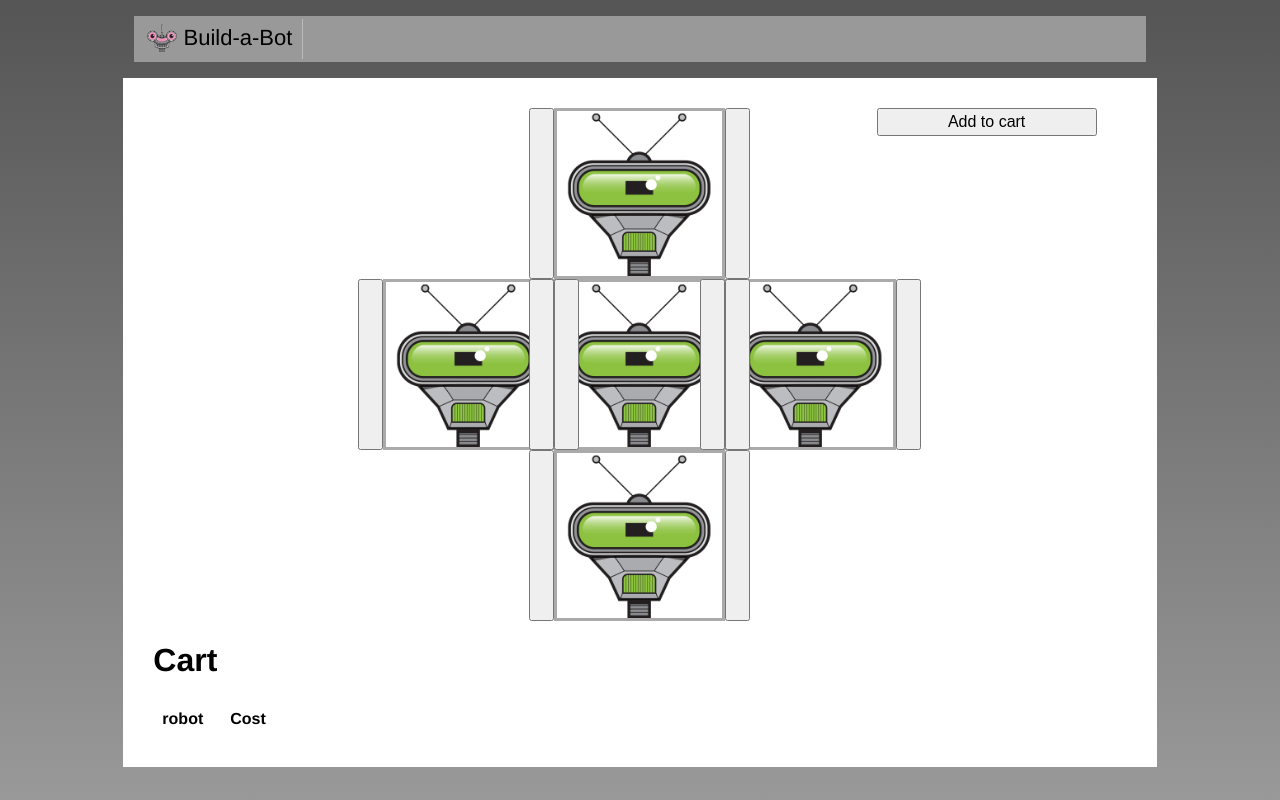
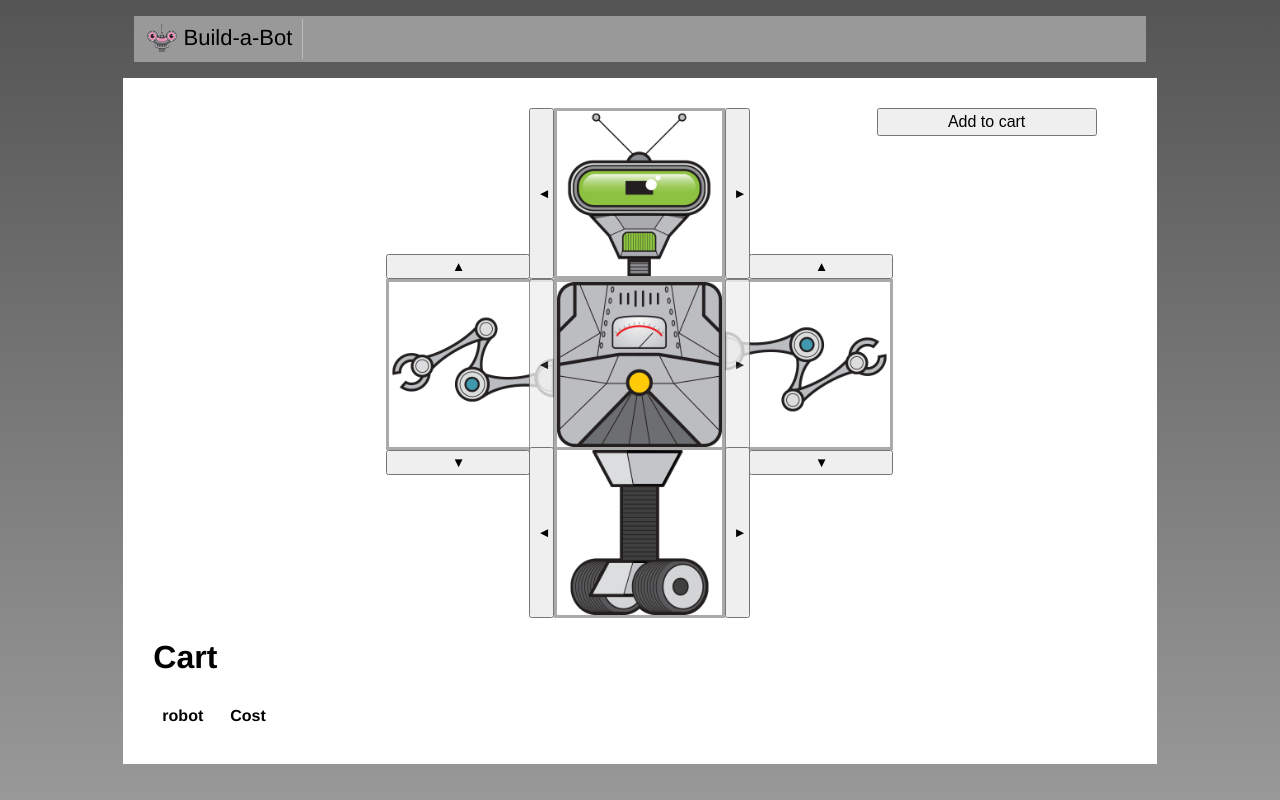
Before and after one commit to jalakhras/bulid-a-bot, a Vue app: page / in a window 1280 px wide. Built offline with nearby package versions, Linux system fonts and the light colour scheme.

Commit message:
Using Props to Share Data with Child Components

```diff
--- a/src/components/bulid/PartSelector.vue
+++ b/src/components/bulid/PartSelector.vue
@@ -1,5 +1,5 @@
 <template>
-  <div class="part">
+  <div class="part" :class="position">
     <img :src="selectedPart.src" title="arm"/>
     <button @click="selectPreviousPart()" class="prev-selector"></button>
     <button @click="selectNextPart()" class="next-selector"></button>
@@ -8,9 +8,7 @@
 </template>
 
 <script>
-import availableParts from '../../data/part';
 
-const parts = availableParts.heads;
 
 function getPreviousValidIndex(index, length) {
   const deprecatedIndex = index - 1;
@@ -23,25 +21,27 @@ function getNextValidIndex(index, length) {
 }
 
 export default {
+  props:['parts','position'],
+
   data() {
     return { selectedPartIndex: 0 };
   },
   computed: {
     selectedPart() {
-      return parts[this.selectedPartIndex];
+      return this.parts[this.selectedPartIndex];
     },
   },
   methods: {
     selectNextPart() {
       this.selectedPartIndex = getNextValidIndex(
         this.selectedPartIndex,
-        parts.length,
+        this.parts.length,
       );
     },
     selectPreviousPart() {
       this.selectedPartIndex = getPreviousValidIndex(
         this.selectedPartIndex,
-        parts.length,
+        this.parts.length,
       );
     },
 
--- a/src/components/bulid/RobotBulider.vue
+++ b/src/components/bulid/RobotBulider.vue
@@ -2,18 +2,18 @@
    <div class="content">
      <button class="add-to-cart" @click="addToCart">Add to cart</button>
     <div class="top-row">
-           <PartSelector/>
+           <PartSelector position='top' :parts='availableParts.heads'/>
     </div>
     <div class="middle-row">
-           <PartSelector/>
+           <PartSelector position='left' :parts='availableParts.arms'/>
 
-           <PartSelector/>
+           <PartSelector position='center' :parts='availableParts.torsos'/>
 
-           <PartSelector/>
+           <PartSelector position='right' :parts='availableParts.arms'/>
 
     </div>
     <div class="bottom-row">
-           <PartSelector/>
+           <PartSelector position='bottom' :parts='availableParts.bases'/>
 
     </div>
     <div>
```
